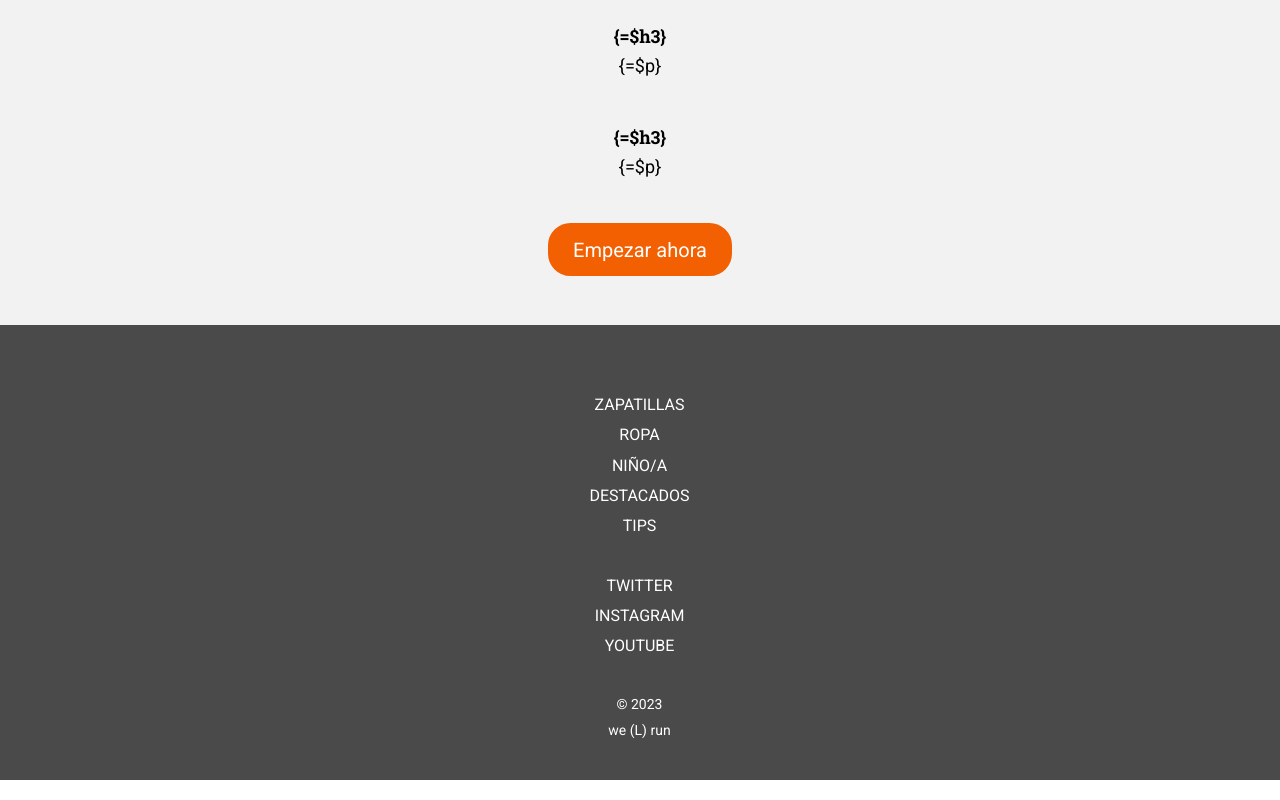
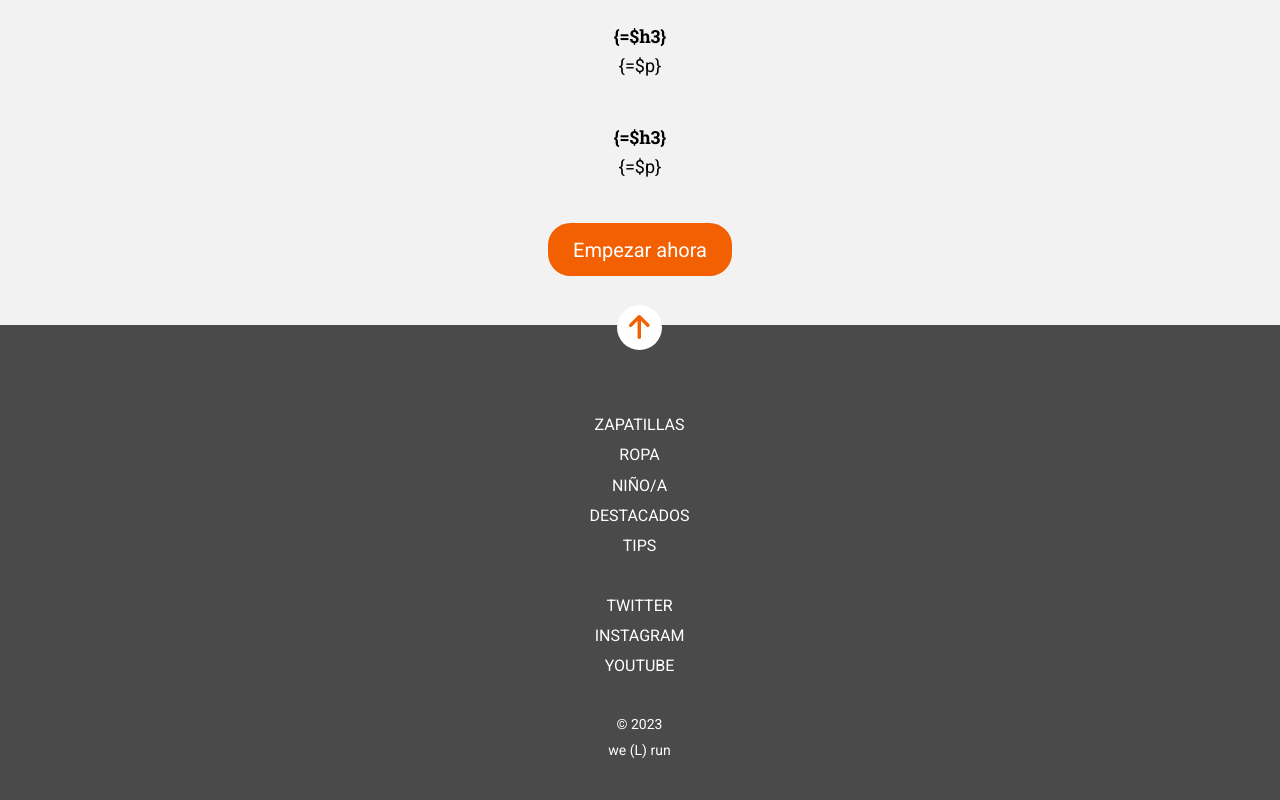
Before and after one commit to Adalab/materiales-ejercicio-de-classroom-silviesc, a website built with Vite: page src/index.html in a window 1280 px wide. Shown: the part 1297-2097 px from the top of the page. Built offline with nearby package versions, Linux system fonts and the light colour scheme.

Commit message:
links ok

```diff
--- a/src/partials/first.html
+++ b/src/partials/first.html
@@ -1,7 +1,7 @@
-<section class="first">
+<section class="first" id="start">
     <h1>Hasta un 50% de descuento</h1>
     <p>Ya están aquí las ofertas de fin de temporada</p>
     <figure>
-        <img src="../images/ico-scroll-down.svg" alt="scroll down">
+        <a href="#newYear"><img src="../images/ico-scroll-down.svg" alt="scroll down"></a>
     </figure>
 </section>
--- a/src/partials/footer.html
+++ b/src/partials/footer.html
@@ -1,4 +1,7 @@
 <footer class="footer">
+    <figure class="footer__arrow">
+        <a href="#start"><img src="../images/ico-arrow.svg" alt="arrow up"></a>
+    </figure>
     <ul class="footer__menu">
         <li><a href="https://adalab.es/" target="_blank" title="Vista adalab.es">Zapatillas</a></li>
         <li><a href="https://adalab.es/" target="_blank" title="Vista adalab.es">Ropa</a></li>
--- a/src/partials/header.html
+++ b/src/partials/header.html
@@ -1,5 +1,5 @@
 <header>
-    <figure class="menu">
+    <a href="https://adalab.es/" target="_blank" title="Vista adalab.es" class="menu">
         <img src="../images/ico-menu.svg" alt="hamburger">
-    </figure>
+    </a>
 </header>
--- a/src/partials/third.html
+++ b/src/partials/third.html
@@ -1,5 +1,5 @@
 <section class="third">
-    <h2 class="third__h2">Año nuevo, movimientos nuevos</h2>
+    <h2 class="third__h2" id="newYear">Año nuevo, movimientos nuevos</h2>
     <article class="third__article">
         <load src="/partials/info.html" alt="first info" h3="Entrenamientos" p="Sesiones de running y entrenamientos."/>
     </article>
--- a/src/scss/layout/_footer.scss
+++ b/src/scss/layout/_footer.scss
@@ -4,8 +4,19 @@
   align-items: center;
   text-align: center;
   background-color: $dark_gray;
-  padding: 65px 109px 36px 108px;
+  padding: 10px 109px 36px 108px;
   gap: 30px;
+  &__arrow {
+    background-color: $white;
+    width: 45px;
+    height: 45px;
+    border-radius: 50%;
+    transform: translateY(-30px);
+    & img {
+      position: relative;
+      top: 10px;
+    }
+  }
   &__menu {
     list-style: none;
     text-transform: uppercase;
--- a/src/scss/layout/_header.scss
+++ b/src/scss/layout/_header.scss
@@ -6,7 +6,6 @@
     justify-content: center;
     align-items: center;
     position: fixed;
-    /*comprobar que funciona el fixed*/
     & img {
         width: 13.5 px;
         height: 11.1 px;
```
